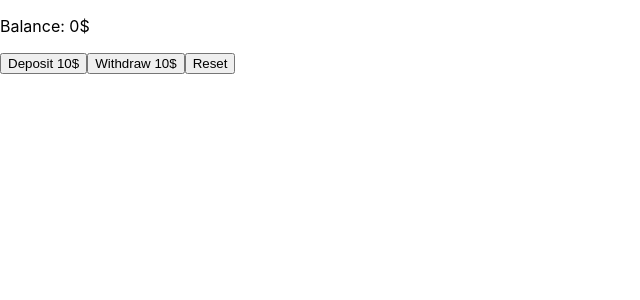
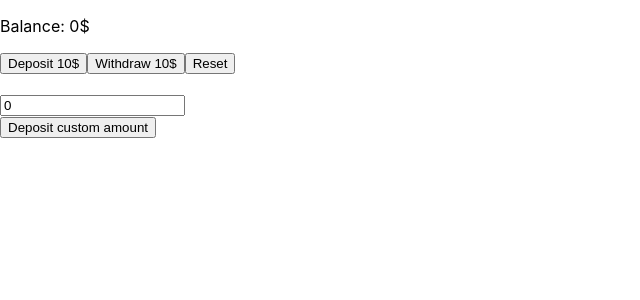
Before and after one commit to Codaisseur/money-manager-redux-ts-example, a React (Create React App) app: page / in a window 1280 px wide. Shown: the top 300 px of the page, without its empty margins (0-640 px from the left). Built offline with nearby package versions, Linux system fonts and the light colour scheme.

Commit message:
Add "Deposit custom amount" button

```diff
--- a/src/App.tsx
+++ b/src/App.tsx
@@ -1,3 +1,4 @@
+import { useState } from "react";
 import { useDispatch, useSelector } from "react-redux";
 import { selectBalance } from "./store/balance/selectors";
 import { deposit, withdraw, reset } from "./store/balance/actions";
@@ -5,6 +6,8 @@ import { deposit, withdraw, reset } from "./store/balance/actions";
 function App() {
   const dispatch = useDispatch();
   const balance = useSelector(selectBalance);
+
+  const [customAmount, setCustomAmount] = useState(0);
 
   return (
     <div className="App">
@@ -30,6 +33,24 @@ function App() {
       >
         Reset
       </button>
+      <br />
+      <br />
+      <input
+        type="number"
+        value={customAmount}
+        onChange={e => {
+          setCustomAmount(parseInt(e.target.value));
+        }}
+      />
+      <br />
+      <button
+        onClick={() => {
+          dispatch(deposit(customAmount));
+          setCustomAmount(0);
+        }}
+      >
+        Deposit custom amount
+      </button>
     </div>
   );
 }
```
